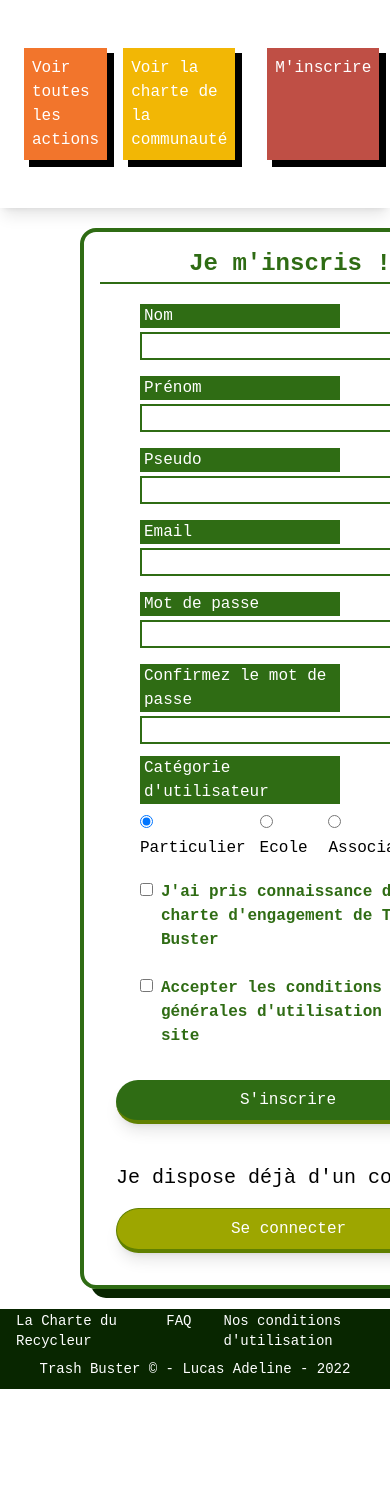
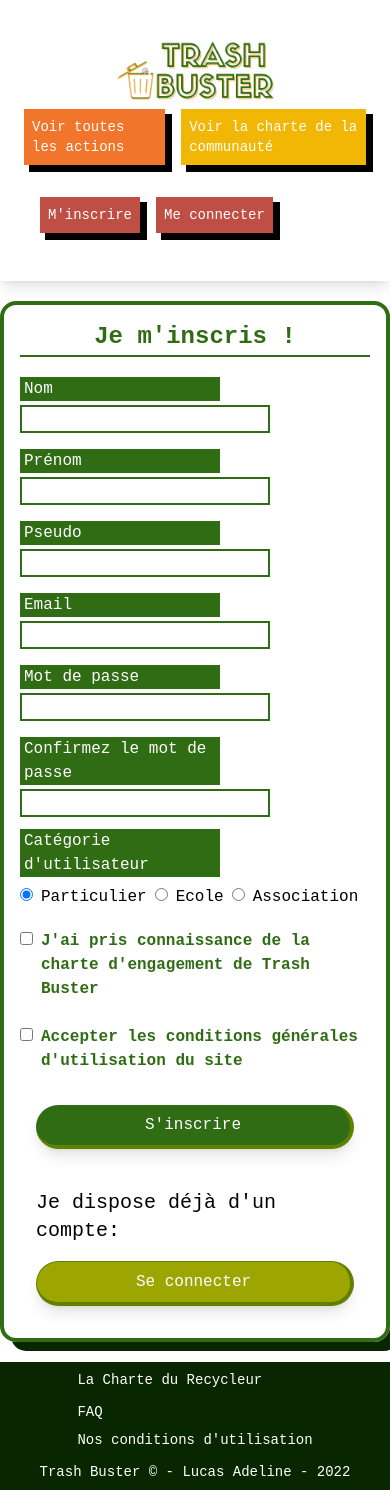
Before and after one commit to adelinelucas/Trashbuster_finalProject, a React (Create React App) app in the folder client/: page /register in a window 390 px wide. Before the commit the page ends 1389 px from the top, so only its background shows below. Built offline with nearby package versions, Linux system fonts and the light colour scheme; no server answers.

Commit message:
front: add responsive one HomePage, CharteCommu, Connexion, QuestionReponse

```diff
--- a/client/src/components/Footer.js
+++ b/client/src/components/Footer.js
@@ -3,12 +3,12 @@ import { NavLink } from 'react-router-dom';
 
 const Footer = () => {
     return (
-        <footer className="w-full bg-darkGreen h-20 text-white text-sm flex flex-col items-center justify-center">
+        <footer className="w-full h-fit bg-darkGreen md:h-20 text-white text-sm flex flex-col items-center justify-center">
             <nav >
-                <ul className="flex">
-                    <li className="px-4 cursor-pointer hover:underline"><NavLink  to={'/charte_de_la_communaute'}>La Charte du Recycleur</NavLink></li>
-                    <li className="px-4 cursor-pointer hover:underline"><NavLink  to={'/question&response'}>FAQ</NavLink></li>
-                    <li className="px-4 cursor-pointer hover:underline"><NavLink  to={'/CVG'}>Nos conditions d'utilisation</NavLink></li>
+                <ul className="flex flex-col md:flex-row">
+                    <li className="px-4 py-2 md:py-0 cursor-pointer hover:underline"><NavLink  to={'/charte_de_la_communaute'}>La Charte du Recycleur</NavLink></li>
+                    <li className="px-4 py-1 md:py-0 cursor-pointer hover:underline"><NavLink  to={'/question&response'}>FAQ</NavLink></li>
+                    <li className="px-4 py-1 md:py-0 cursor-pointer hover:underline"><NavLink  to={'/CVG'}>Nos conditions d'utilisation</NavLink></li>
                 </ul>
             </nav>
             <aside className="py-2">
--- a/client/src/components/Navbar.js
+++ b/client/src/components/Navbar.js
@@ -23,12 +23,12 @@ const Navbar = () => {
     }, [location]);
 
     return (
-        <nav className="flex justify-between w-full py-10 px-4 shadow-lg">
+        <nav className="flex flex-col sm:flex-row items-center sm:items-end justify-between w-full py-10 px-4 shadow-lg">
         <div id="backHP" >
             <NavLink to={'/'}><img src="./logoTB.png" alt="back to home page" className="w-[160px] cursor-pointer"/>
             </NavLink>
         </div>
-        <div className="flex">
+        <div className="flex flex-col sm:flex-row text-sm sm:text-base">
             <ul className="flex">
                 <li  className="m-2 p-2 bg-orangeV2 text-white cursor-pointer btnNavBar btnNavBarShadow">
                     <NavLink to={'/liste_des_actions'}>Voir toutes les actions
@@ -40,7 +40,7 @@ const Navbar = () => {
                     </NavLink>
                 </li>
             </ul>
-            <ul className="flex ml-4">
+            <ul className="flex ml-4 mt-4 sm:mt-0">
                 {userAuthenticated &&
                     <>
                         <li className="m-2 p-2 bg-lightRed text-white cursor-pointer btnNavBar btnNavBarShadow">
--- a/client/src/pages/CharteCommu.js
+++ b/client/src/pages/CharteCommu.js
@@ -19,9 +19,9 @@ const CharteCommu = () => {
     console.log(engagements[value])
 
     return (
-        <section className='w-full my-10 mx-8 min-h-screen'>
+        <section className='w-full my-10 mx-0 md:mx-8 min-h-screen'>
             <h1 className='text-2xl my-4 text-greenV2 text-center'>Charte de la commuanuté</h1>
-            <div className='flex flex-row justify-center'>
+            <div className='flex flex-col lg:flex-row justify-center'>
                 <aside className='flex flex-col mr-12 '>
                     {
                         tabs.map((tab, index)=>{
@@ -31,7 +31,7 @@ const CharteCommu = () => {
                         })
                     }
                 </aside>
-                <article className='w-2/5 bg-greenV2 text-white p-4 cardBoxShadow'>
+                <article className='w-11/12 lg:w-6/12 mt-4 lg:mt-0 bg-greenV2 text-white p-4 cardBoxShadow'>
                     <div>
                         <h3 className='text-2xl text-center mb-4 underline'>{categorie}</h3>
                     </div>
--- a/client/src/pages/Connexion.js
+++ b/client/src/pages/Connexion.js
@@ -97,47 +97,47 @@ const Connexion = () => {
     if(!isUserRegistered){
         return(
             <div className="w-full flex flex-row justify-around">
-                <section className="flex flex-col items-center w-2/5 my-5">
+                <section className="flex-col items-center w-2/5 my-5 hidden md:flex">
                     <img src="./logoTB.png" alt="back to home page" className="w-[360px]"/>
-                    <div className="bg-hero w-full h-[800px] bg-cover">
+                    <div className="bg-hero w-full h-[800px] lg:bg-cover md:bg-no-repeat ">
                     </div>
                 </section>
-                <section id="inscriptionBloc" className="w-[450px] my-5 mx-20 border-4 border-greenV2 flex justify-center flex-col rounded-2xl formShadow p-4">
+                <section id="inscriptionBloc" className="w-full md:w-[450px] my-5 mx-0 md:mx-20 border-4 border-greenV2 flex justify-center flex-col rounded-2xl formShadow p-4">
                 <div className="w-full mb-4">
                     <h2 className="text-2xl text-greenV2 font-bold text-center">Je m'inscris !</h2>
                     <div className="w-full h-1 border-b-2 border-greenV2" id="underline"></div>
                 </div>
                 <form className="flex flex-col w-full" onSubmit={handelRegisterForm}>
-                    <div className="mx-6 mb-2 px-4 py-1 flex flex-col">
+                    <div className="mx-0 md:mx-6 mb-2 px-0 md:px-4 py-1 flex flex-col">
                         <label htmlFor="lastname" className="bg-greenV2 text-white w-[200px] mb-1 px-1">Nom</label>
-                        <input type="text" autoComplete="off" name="lastname" id="lastname" className="border-2 border-greenV2 leading-normal w-[300px]" value={formData.lastname} onChange={handleChange} required/>
+                        <input type="text" autoComplete="off" name="lastname" id="lastname" className="border-2 border-greenV2 leading-normal w-[250px] md:w-[300px]" value={formData.lastname} onChange={handleChange} required/>
                     </div>
-                    <div className="mx-6 mb-2 px-4 py-1 flex flex-col">
+                    <div className="mx-0 md:mx-6 mb-2 px-0 md:px-4 py-1 flex flex-col">
                         <label htmlFor="name" className="bg-greenV2 text-white w-[200px] mb-1 px-1">Prénom</label>
-                        <input type="text" autoComplete="off" name="name" id="name" className="border-2 border-greenV2 leading-normal w-[300px]" value={formData.name} onChange={handleChange} required/>
+                        <input type="text" autoComplete="off" name="name" id="name" className="border-2 border-greenV2 leading-normal w-[250px] md:w-[300px]" value={formData.name} onChange={handleChange} required/>
                     </div>
-                    <div className="mx-6 mb-2 px-4 py-1 flex flex-col">
+                    <div className="mx-0 md:mx-6 mb-2 px-0 md:px-4 py-1 flex flex-col">
                         <label htmlFor="pseudo" className="bg-greenV2 text-white w-[200px] mb-1 px-1">Pseudo</label>
-                        <input type="text" autoComplete="off" name="pseudo" id="pseudo" className="border-2 border-greenV2 leading-normal w-[300px]" value={formData.pseudo} onChange={handleChange} required/>
+                        <input type="text" autoComplete="off" name="pseudo" id="pseudo" className="border-2 border-greenV2 leading-normal w-[250px] md:w-[300px]" value={formData.pseudo} onChange={handleChange} required/>
                     </div>
 
-                    <div className="mx-6 mb-2 px-4 py-1 flex flex-col">
+                    <div className="mx-0 md:mx-6 mb-2 px-0 md:px-4 py-1 flex flex-col">
                         <label htmlFor="email" className="bg-greenV2 text-white w-[200px] mb-1 px-1">Email</label>
-                        <input type="email" autoComplete="off" name="email" id="email" className="border-2 border-greenV2 leading-normal w-[300px]" value={formData.email} onChange={handleChange} required/>
+                        <input type="email" autoComplete="off" name="email" id="email" className="border-2 border-greenV2 leading-normal w-[250px] md:w-[300px]" value={formData.email} onChange={handleChange} required/>
                     </div>
                     <p id="emailInfo" className='hidden mx-6 px-4 text-red-900 text-sm'>Merci de renseigner un email valide.</p>
-                    <div className="mx-6 mb-2 px-4 py-1 flex flex-col">
+                    <div className="mx-0 md:mx-6 mb-2 px-0 md:px-4 py-1 flex flex-col">
                         <label htmlFor="password" className="bg-greenV2 text-white w-[200px] mb-1 px-1">Mot de passe</label>
-                        <input type="password" autoComplete="off" name="password" id="password" className="border-2 border-greenV2 leading-normal w-[300px]" value={formData.password} onChange={handleChange} required/>
+                        <input type="password" autoComplete="off" name="password" id="password" className="border-2 border-greenV2 leading-normal w-[250px] md:w-[300px]" value={formData.password} onChange={handleChange} required/>
                     </div>
 
-                    <div className="mx-6 mb-2 px-4 py-1 flex flex-col">
+                    <div className="mx-0 md:mx-6 mb-2 px-0 md:px-4 py-1 flex flex-col">
                         <label htmlFor="confirmPassword" className="bg-greenV2 text-white w-[200px] mb-1 px-1">Confirmez le mot de passe</label>
-                        <input type="password" autoComplete="off" name="confirmPassword" id="confirmPassword" className="border-2 border-greenV2 leading-normal w-[300px]" value={confirmPassword} onChange={handleConfirmPassword} required/>
+                        <input type="password" autoComplete="off" name="confirmPassword" id="confirmPassword" className="border-2 border-greenV2 leading-normal w-[250px] md:w-[300px]" value={confirmPassword} onChange={handleConfirmPassword} required/>
                     </div>
                     <p id="passwordConfirmInfo" className='hidden mx-6 px-4 text-red-900 text-sm'>Le mot de passe et la confirmation de mot de passe ne sont pas identiques.</p>
 
-                    <fieldset className="mx-6 mb-2 px-4 py-1">
+                    <fieldset className="mx-0 md:mx-6 mb-2 px-0 md:px-4 py-1 flex flex-col">
                         <legend className="bg-greenV2 text-white w-[200px] mb-1 px-1">Catégorie d'utilisateur</legend>
                         <div className="flex justify-start" onChange={handelRadioBtn}>
                             <div className="mr-2">
@@ -154,7 +154,7 @@ const Connexion = () => {
                             </div>
                         </div>
                     </fieldset>
-                    <fieldset className="flex flex-row text-greenV2 font-bold mx-6  mb-2 w-fit px-4 py-2">
+                    <fieldset className="flex flex-row text-greenV2 font-bold mx-0 md:mx-6 mb-2 w-fit px-0 md:px-4 py-2">
                         <div  className="mr-2">
                             <input type="checkbox" id="charteCommu" name="charteCommu"/>
                         </div>
@@ -163,7 +163,7 @@ const Connexion = () => {
                         </div>
                     </fieldset>
                     <p id="charteCommuInfo" className='hidden mx-6 px-4 text-red-900 text-sm'>L'acceptation de la charte d'engagement de Trash Buster obligatoire</p>
-                    <fieldset className="flex flex-row text-greenV2 font-bold mx-6  mb-2 w-fit px-4 py-2">
+                    <fieldset className="flex flex-row text-greenV2 font-bold mx-0 md:mx-6 mb-2 w-fit px-0 md:px-4 py-2">
                         <div className="mr-2">
                             <input type="checkbox" id="cgv" name="cgv"/>
                         </div>
@@ -185,24 +185,24 @@ const Connexion = () => {
 
     return (
         <div className="w-full flex flex-row justify-around">
-            <section id="inscriptionBloc" className="w-[450px] my-40 mx-20 border-4 border-greenApple flex justify-center align-start flex-col rounded-2xl formShadow p-4">
+            <section id="inscriptionBloc" className="w-full md:w-[450px] my-20 md:my-40 mx-0 md:mx-20 border-4 border-greenApple flex justify-center align-start flex-col rounded-2xl formShadow p-4">
                 <div className="w-full mb-4">
                     <h2 className="text-2xl text-greenApple font-bold text-center">Je me connecte ! </h2>
                     <div className="w-full h-1 border-b-2 border-greenApple" id="underline"></div>
                 </div>
                 <form className="flex flex-col w-full" onSubmit={handelConnexionForm}>
-                    <div className="mx-6 mb-2 px-4 py-1 flex flex-col">
+                    <div className="mx-0 md:mx-6 mb-2 px-0 md:px-4 py-1 flex flex-col">
                         <label htmlFor="email" className="bg-greenApple text-white w-[200px] mb-1 px-1">Email de votre compte</label>
-                        <input type="email" autoComplete="off" name="email" id="email" className="border-2 border-greenApple leading-normal w-[300px]" value={loginData.email} onChange={handleAuthChange} required/>
+                        <input type="email" autoComplete="off" name="email" id="email" className="border-2 border-greenApple leading-normal w-[250px] md:w-[300px]" value={loginData.email} onChange={handleAuthChange} required/>
                     </div>
-                    <div className="mx-6  mb-2 px-4 py-1 flex flex-col">
+                    <div className="mx-0 md:mx-6 mb-2 px-0 md:px-4 py-1 flex flex-col">
                         <label htmlFor="password" className="bg-greenApple text-white w-[200px] mb-1 px-1">Mot de passe</label>
-                        <input type="password" autoComplete="off" name="password" id="password" className="border-2 border-greenApple leading-normal w-[300px]" value={loginData.password} onChange={handleAuthChange} required/>
+                        <input type="password" autoComplete="off" name="password" id="password" className="border-2 border-greenApple leading-normal w-[250px] md:w-[300px]" value={loginData.password} onChange={handleAuthChange} required/>
                     </div>
                     <button className="rounded-full m-4 p-2 bg-greenApple text-white cursor-pointer btnInscription shadow-lg border-greenGrass border-r-4 border-b-4" type="submit">Se connecter</button>
                 </form>
             </section>
-            <section className="flex flex-col items-center w-2/5 my-5">
+            <section className="hidden md:flex flex-col items-center w-2/5 my-5">
                 <img src="./logoTB.png" alt="back to home page" className="w-[360px]"/>
                 <div className="bg-hero w-full h-[590px] bg-cover"></div>
             </section>
--- a/client/src/pages/QuestionReponse.js
+++ b/client/src/pages/QuestionReponse.js
@@ -6,7 +6,7 @@ const QuestionReponse = () => {
 
     const [questions, setQuestions] = useState(questionReponse)
     return (
-        <section className='w-full my-10 mx-8 flex items-center flex-col'>
+        <section className='w-full my-10 mx-0 md:mx-8 flex items-center flex-col'>
             <h1 className='text-2xl my-4 text-greenV2'>Questions & Réponses</h1>
             {questions.map((question)=>{
                 return <QandR key={question.id}  {...question} />
```
Also changed, not shown: client/src/components/QandR.js (+5 -6 lines), client/src/pages/Home.js (+15 -15 lines).
